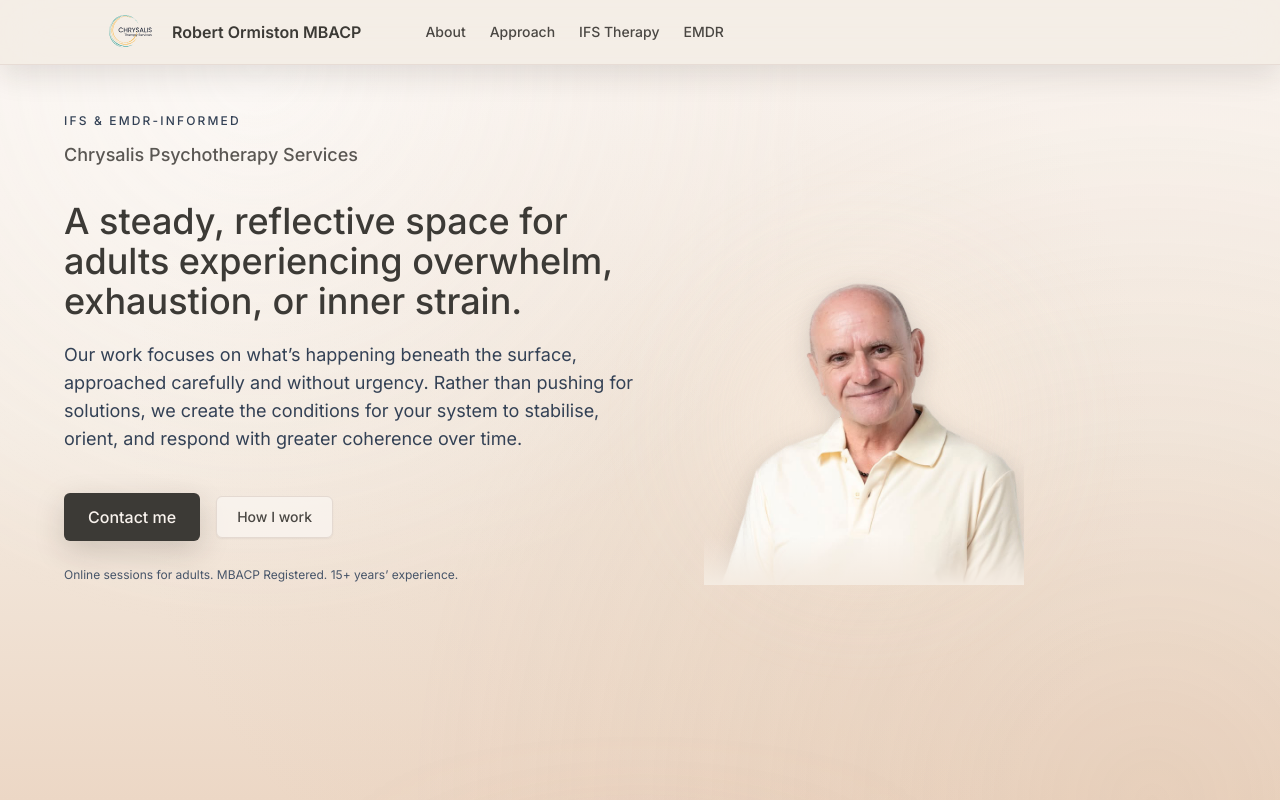
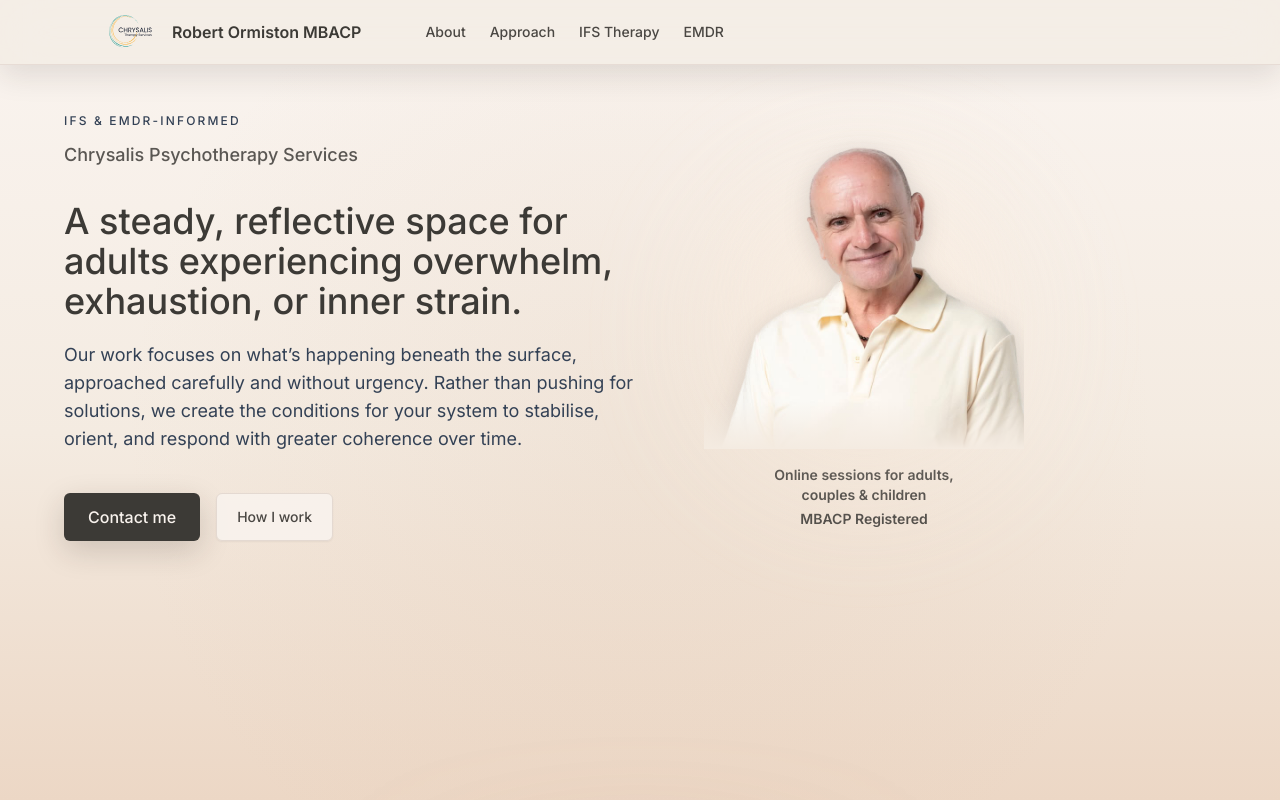
Before and after one commit to stopinder/ifs-funnel, a Vue app: page / in a window 1280 px wide. Shown: the top 800 px of the page. Built offline with nearby package versions, Linux system fonts and the light colour scheme.

Commit message:
Center stacked credentials under hero image

```diff
--- a/src/components/HeroSection.vue
+++ b/src/components/HeroSection.vue
@@ -28,21 +28,22 @@ function handleImgError(e: Event) {
       class="relative min-h-[calc(100vh-64px)] flex items-start px-6 pt-16 pb-20 bg-[#f4ebe1] text-[#4a4743] overflow-hidden"
       aria-label="Hero section"
   >
-    <!-- Layered background -->
+    <!-- BACKGROUND -->
     <div class="pointer-events-none absolute inset-0" aria-hidden="true">
       <div class="absolute inset-0 bg-gradient-to-b from-[#f9f3ee] via-[#f4ebe1] to-[#ecd7c5]"></div>
       <div
-          class="absolute inset-0 bg-[radial-gradient(circle_at_20%_0%,rgba(255,255,255,0.55)_0%,rgba(255,255,255,0)_45%),radial-gradient(circle_at_90%_100%,rgba(210,174,145,0.25)_0%,rgba(210,174,145,0)_55%)] opacity-80"
+          class="absolute inset-0 opacity-80
+               bg-[radial-gradient(circle_at_20%_0%,rgba(255,255,255,0.55)_0%,rgba(255,255,255,0)_45%),
+                   radial-gradient(circle_at_90%_100%,rgba(210,174,145,0.25)_0%,rgba(210,174,145,0)_55%)]"
       ></div>
       <div class="absolute inset-0 bg-[radial-gradient(circle_at_center,rgba(210,174,145,0.12)_0%,transparent_70%)]"></div>
     </div>
 
-    <!-- CONTENT LAYOUT -->
+    <!-- CONTENT -->
     <div class="relative z-10 mx-auto w-full max-w-6xl flex flex-col md:flex-row items-center md:items-start gap-16">
-      <!-- TEXT BLOCK -->
+      <!-- TEXT -->
       <div class="flex-1 max-w-xl -mt-4">
-
-      <p class="text-xs font-medium tracking-[0.18em] text-slate-700 uppercase">
+        <p class="text-xs font-medium tracking-[0.18em] text-slate-700 uppercase">
           IFS &amp; EMDR-informed
         </p>
 
@@ -61,11 +62,13 @@ function handleImgError(e: Event) {
             id="hero-intro"
             class="mt-5 text-base md:text-lg text-slate-700 leading-relaxed"
         >
-          Our work focuses on what’s happening beneath the surface, approached carefully and without urgency. Rather than pushing for solutions, we create the conditions for your system to stabilise, orient, and respond with greater coherence over time.
+          Our work focuses on what’s happening beneath the surface, approached carefully and without urgency.
+          Rather than pushing for solutions, we create the conditions for your system to stabilise, orient,
+          and respond with greater coherence over time.
         </p>
 
         <!-- CTA -->
-        <div class="mt-10 flex flex-col sm:flex-row md:justify-start sm:items-center gap-3 sm:gap-4">
+        <div class="mt-10 flex flex-col sm:flex-row gap-4">
           <a
               :href="mailtoHref"
               class="inline-flex items-center justify-center rounded-md px-6 py-3 text-base font-medium
@@ -79,6 +82,7 @@ function handleImgError(e: Event) {
           </a>
 
           <button
+              type="button"
               @click.prevent="scrollTo('#philosophy')"
               class="inline-flex items-center justify-center px-5 py-2.5 rounded-md
                    border border-[#e4d9d1]
@@ -92,22 +96,21 @@ function handleImgError(e: Event) {
             How I work
           </button>
         </div>
-
-        <p class="mt-6 text-xs text-slate-600 leading-relaxed">
-          Online sessions for adults. MBACP Registered. 15+ years’ experience.
-        </p>
       </div>
 
       <!-- PORTRAIT -->
-      <div class="relative flex-shrink-0 flex justify-center md:justify-end w-full md:w-auto md:self-center lg:self-end">
+      <div class="relative flex-shrink-0 flex flex-col items-center md:items-end w-full md:w-auto">
         <div
-            class="absolute inset-0 bg-[radial-gradient(circle_at_center,rgba(255,240,225,0.6)_0%,rgba(244,235,225,0)_70%)] scale-125 blur-2xl opacity-70"
+            class="absolute inset-0 bg-[radial-gradient(circle_at_center,rgba(255,240,225,0.6)_0%,rgba(244,235,225,0)_70%)]
+                 scale-125 blur-2xl opacity-70"
             aria-hidden="true"
         ></div>
 
+        <!-- IMAGE -->
         <div class="relative w-56 md:w-64 lg:w-80 overflow-hidden">
           <div
-              class="absolute inset-0 bg-[radial-gradient(circle_at_center,rgba(255,240,225,0.5)_0%,rgba(244,235,225,0)_70%)] blur-2xl opacity-50 scale-110"
+              class="absolute inset-0 bg-[radial-gradient(circle_at_center,rgba(255,240,225,0.5)_0%,rgba(244,235,225,0)_70%)]
+                   blur-2xl opacity-50 scale-110"
               aria-hidden="true"
           ></div>
 
@@ -128,6 +131,19 @@ function handleImgError(e: Event) {
               aria-hidden="true"
           ></div>
         </div>
+
+        <!-- CREDENTIALS -->
+        <div class="mt-4 max-w-[14rem] mx-auto text-center">
+          <p class="text-sm font-bold text-[#4a4743]">
+            Online sessions for adults,<br />
+            couples &amp; children
+          </p>
+          <p class="mt-1 text-sm font-bold text-[#4a4743]">
+            MBACP Registered
+          </p>
+        </div>
+
+
       </div>
     </div>
   </section>
```
